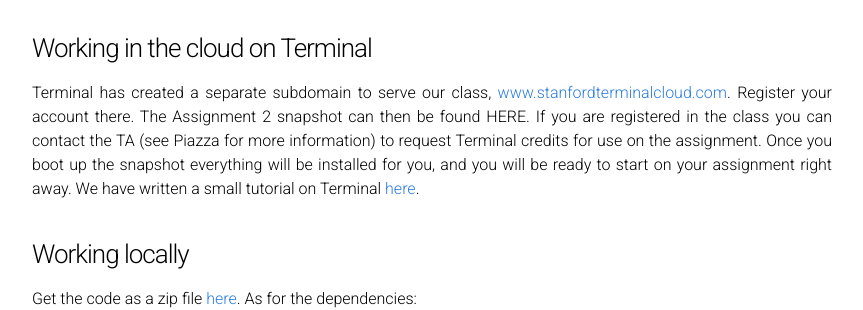
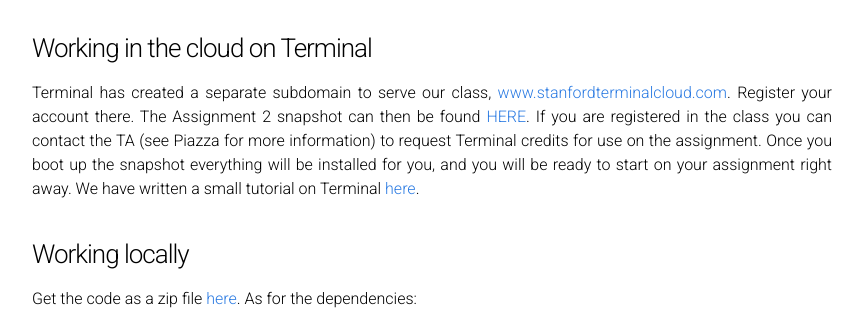
Before and after one commit to cs231n/cs231n.github.io, a Jekyll site: the page built from assignments2016/assignment2.md, in a window 1280 px wide and 900 px high, scrolled down 345 px. Shown: the part 177-487 px from the top of the window, without its empty margins (208-1071 px from the left). Built offline with Jekyll 4.4.1, drawn with Linux system fonts in a browser that asks for light colours; Markdown is read by kramdown in place of the engine named in the settings; some of the changed lines change nothing that is shown.

Commit message:
Updated terminal link

```diff
--- a/assignments2016/assignment2.md
+++ b/assignments2016/assignment2.md
@@ -27,7 +27,7 @@ or on a virtual machine through Terminal.com.
 
 Terminal has created a separate subdomain to serve our class,
 [www.stanfordterminalcloud.com](https://www.stanfordterminalcloud.com). Register
-your account there. The Assignment 2 snapshot can then be found HERE. If you are
+your account there. The Assignment 2 snapshot can then be found [HERE](https://www.stanfordterminalcloud.com/snapshot/6c95ca2c9866a962964ede3ea5813d4c2410ba48d92cf8d11a93fbb13e08b76a). If you are
 registered in the class you can contact the TA (see Piazza for more information)
 to request Terminal credits for use on the assignment. Once you boot up the
 snapshot everything will be installed for you, and you will be ready to start on
```
